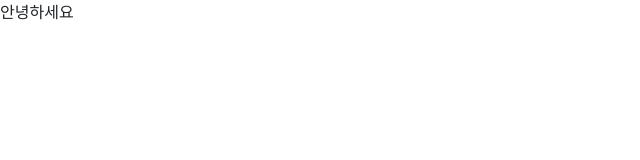
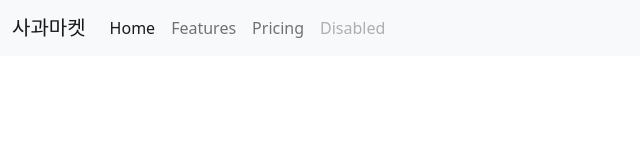
Before and after one commit to monet2155/firebase-carrot-sample, a plain HTML site: page public/index.html in a window 1280 px wide. Shown: the whole page, without its empty margins (0-640 px from the left). Drawn offline with nearby package versions, Linux system fonts and the light colour scheme; some packages are replaced by stand-ins of ours.

Commit message:
feat: bootstrap nav bar

```diff
--- a/public/index.html
+++ b/public/index.html
@@ -11,7 +11,30 @@
 
 <body>
 
-  안녕하세요
+  <nav class="navbar navbar-expand-lg bg-light">
+    <div class="container-fluid">
+      <a class="navbar-brand" href="#">사과마켓</a>
+      <button class="navbar-toggler" type="button" data-bs-toggle="collapse" data-bs-target="#navbarNav" aria-controls="navbarNav" aria-expanded="false" aria-label="Toggle navigation">
+        <span class="navbar-toggler-icon"></span>
+      </button>
+      <div class="collapse navbar-collapse" id="navbarNav">
+        <ul class="navbar-nav">
+          <li class="nav-item">
+            <a class="nav-link active" aria-current="page" href="#">Home</a>
+          </li>
+          <li class="nav-item">
+            <a class="nav-link" href="#">Features</a>
+          </li>
+          <li class="nav-item">
+            <a class="nav-link" href="#">Pricing</a>
+          </li>
+          <li class="nav-item">
+            <a class="nav-link disabled">Disabled</a>
+          </li>
+        </ul>
+      </div>
+    </div>
+  </nav>
 
   <script src="https://cdn.jsdelivr.net/npm/bootstrap@5.2.2/dist/js/bootstrap.bundle.min.js" integrity="sha384-OERcA2EqjJCMA+/3y+gxIOqMEjwtxJY7qPCqsdltbNJuaOe923+mo//f6V8Qbsw3" crossorigin="anonymous"></script>
   <script src="https://code.jquery.com/jquery-3.6.1.min.js" integrity="sha256-o88AwQnZB+VDvE9tvIXrMQaPlFFSUTR+nldQm1LuPXQ=" crossorigin="anonymous"></script>
```
